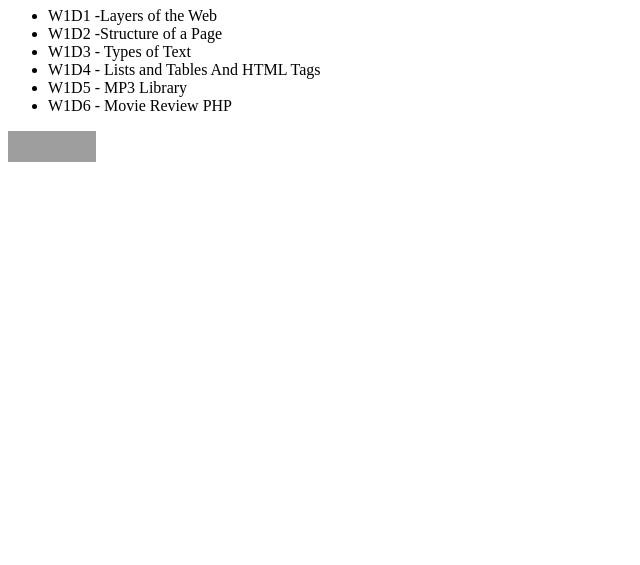
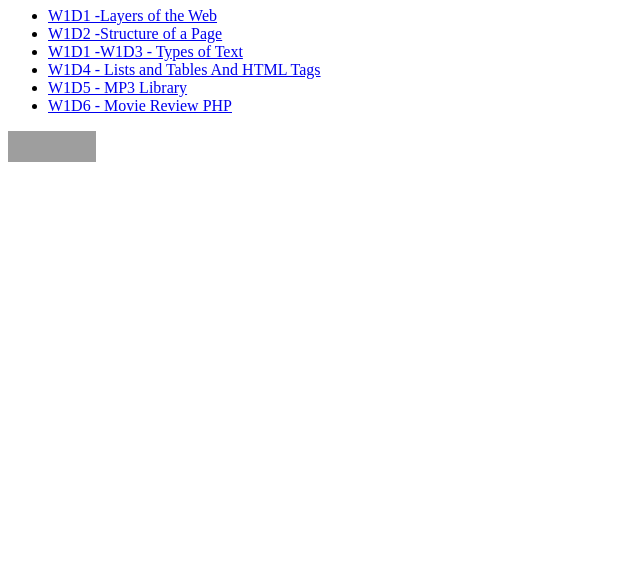
Before and after one commit to pradipdhungel/pradipdhungel.github.io, a plain HTML site: page index.html in a window 1280 px wide. Shown: the part 235-800 px from the top of the page, without its empty margins (0-640 px from the left). Drawn offline with Linux system fonts and the light colour scheme; grey boxes are pictures that could not be loaded.

Commit message:
add link in list

```diff
--- a/index.html
+++ b/index.html
@@ -11,12 +11,12 @@
    <img src="Image/Pradip_profile.jpeg" alt="Pradip Dhungel" width="130" height="150">
    <h1>Pradip Dhungel </h1>
    <ul>
-    <li>W1D1 -Layers of the Web</li>
-    <li>W1D2 -Structure of a Page </li>
-    <li>W1D3 - Types of Text</li>
-    <li>W1D4 - Lists and Tables And HTML Tags</li>
-    <li>W1D5 - MP3 Library</li>
-    <li>W1D6 - Movie Review PHP</li>
+    <li><a href="javascript:void(0)" >W1D1 -Layers of the Web</a></li>
+    <li><a href="javascript:void(0)" >W1D2 -Structure of a Page </a></li>
+    <li><a href="javascript:void(0)" >W1D1 -W1D3 - Types of Text</a></li>
+    <li><a href="javascript:void(0)" >W1D4 - Lists and Tables And HTML Tags</a></li>
+    <li><a href="javascript:void(0)" >W1D5 - MP3 Library</a></li>
+    <li><a href="javascript:void(0)" >W1D6 - Movie Review PHP</a></li>
    </ul>
 
    <a href="http://validator.w3.org/check?uri=referer" onclick="this.href='http://validator.w3.org/check?uri=' +
```
